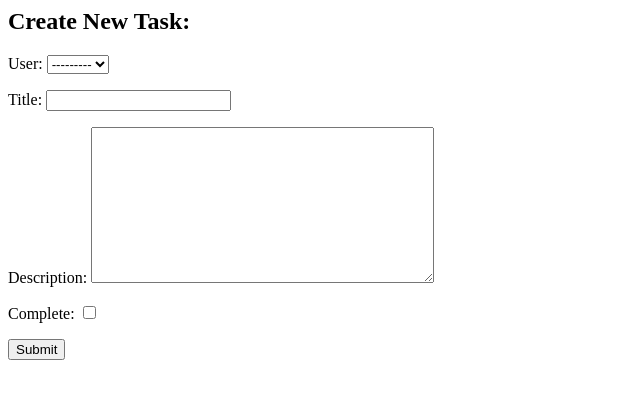
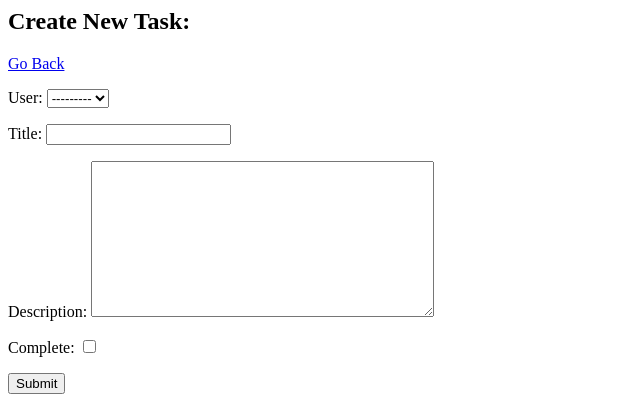
Before and after one commit to gjularic/todo-app, a Django app: page /create/ in a window 1280 px wide. Shown: the top 420 px of the page, without its empty margins (0-640 px from the left). Run offline with Django 3.2, Linux system fonts and the light colour scheme.

Commit message:
Add csrf_token and test the form, add go back link

```diff
--- a/templates/todo/todo_detail.html
+++ b/templates/todo/todo_detail.html
@@ -1,5 +1,5 @@
 <h1>Todo Detail</h1>
-
+<a href="{% url 'list' %}">Go Back</a>
 <div>
     <h2>{{ task.title }}</h2>
     <p>{{ task.created }}</p>
--- a/templates/todo/todo_form.html
+++ b/templates/todo/todo_form.html
@@ -1,6 +1,7 @@
 <h2>Create New Task:</h2>
-
+<a href="{% url 'list' %}">Go Back</a>
 <form method="POST" action="">
+    {% csrf_token %}
     {{ form.as_p }}
     <input type="submit" value="Submit">
 </form>
```
